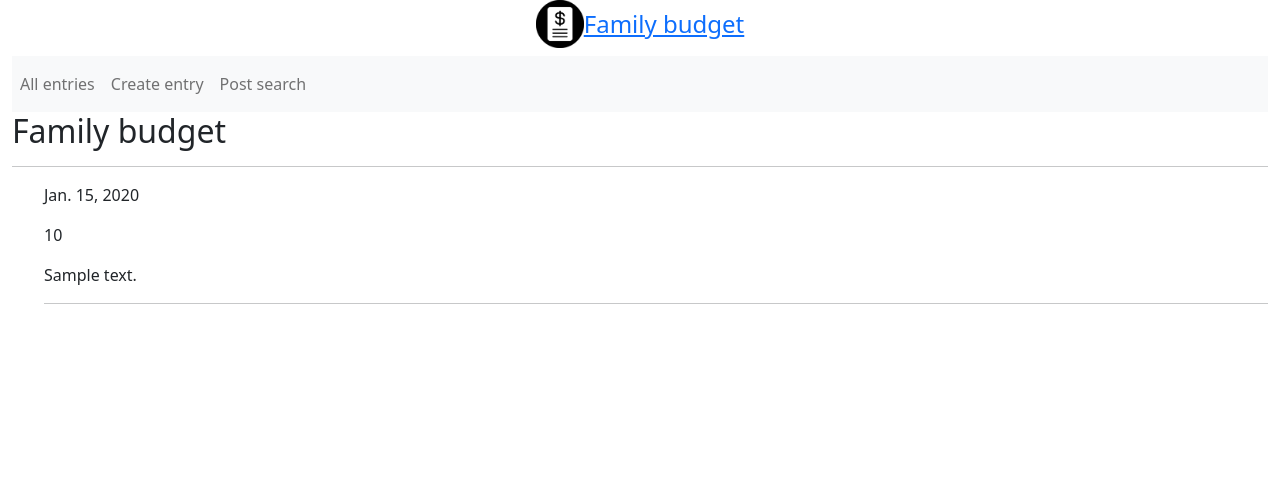
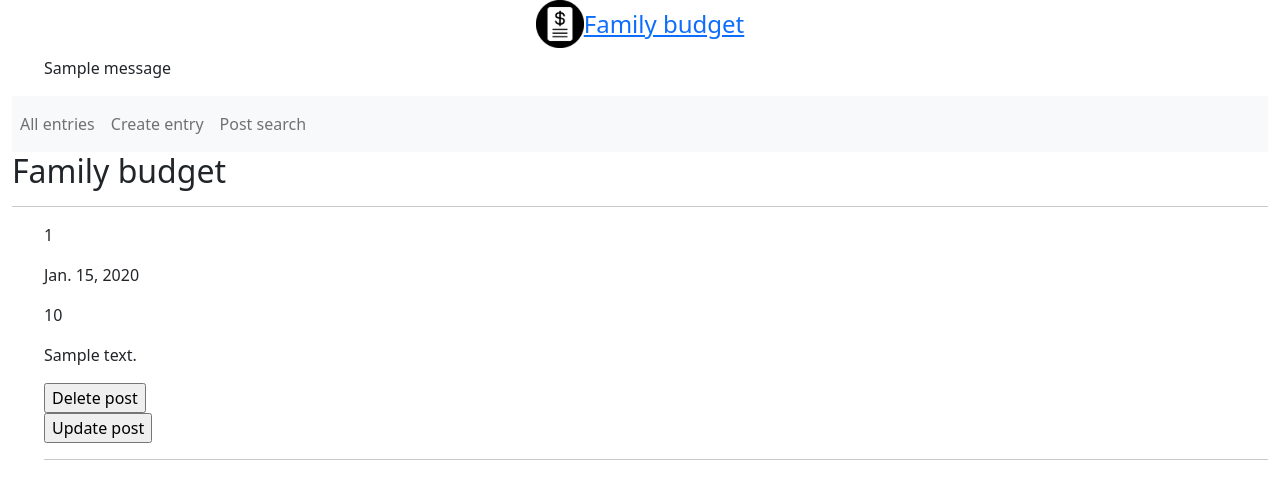
Before and after one commit to YaroslavBordovoy/First_project, a Django app: page / in a window 1280 px wide. Shown: the top 499 px of the page. Run offline with Django 4.2, Linux system fonts and the light colour scheme; tables that the repository leaves empty hold one stand-in row (values such as "Sample post"); one stand-in notice (Sample message) is shown.

Commit message:
Add crud (part II)

```diff
--- a/apps/family_budget/models.py
+++ b/apps/family_budget/models.py
@@ -1,9 +1,7 @@
 from django.db import models
-from django.urls import reverse
 
 
 class Budget(models.Model):
-
     date = models.DateField(verbose_name="Дата")
     amount_spent = models.IntegerField(verbose_name="Потраченная сумма")
     description = models.CharField(max_length=200, verbose_name="Описание")
@@ -18,5 +16,5 @@ class Budget(models.Model):
 
     __repr__ = __str__
 
-    def get_absolute_url(self):
-         return reverse(kwargs={'pk': self.pk})
+    # def get_absolute_url(self):
+    #     return reverse(kwargs={'pk': self.pk})
--- a/apps/family_budget/urls.py
+++ b/apps/family_budget/urls.py
@@ -9,4 +9,6 @@ urlpatterns = [
     path("creating-a-report/", views.create_post, name="create_post"),
     path("post-search/", views.search_post, name="search_post"),
     path("post-information/", views.read_post, name="post_information"),
+    path("delete-post/<int:pk>/", views.delete_post, name="delete_post"),
+    path("post/update-post/<int:pk>/", views.update_post, name="update_post"),
 ]
--- a/apps/family_budget/views.py
+++ b/apps/family_budget/views.py
@@ -1,6 +1,6 @@
 from django.contrib import messages
 from django.http import HttpResponse
-from django.shortcuts import render
+from django.shortcuts import render, redirect, get_object_or_404
 
 from .forms import BudgetForm
 from .models import Budget
@@ -35,11 +35,8 @@ def create_post(request):
 
 
 def read_post(request):
-    query = request.GET.get('q')
-    if query.startswith('0'):
-        pass
-    else:
-        post = Budget.objects.get(pk=query)
+    query = request.GET.get("q")
+    post = Budget.objects.get(pk=query)
 
     context = {
         "title": "Entry information",
@@ -48,12 +45,25 @@ def read_post(request):
     return render(request, "budget/post_info.html", context=context)
 
 
-def update_post(request, id):
-    pass
+def update_post(request, pk: Budget.pk):
+    post = get_object_or_404(Budget, pk=pk)
+    if request.method == "POST":
+        form = BudgetForm(request.POST, instance=post)
+        if form.is_valid():
+            form.save()
+            messages.success(request, "Post has been updated successfully.")
+            return redirect("family_budget:budget")
+        else:
+            form = BudgetForm(instance=post)
+        context = {"title": "Update User", "form": form}
+        return render(request, "budget/update_post.html", context=context)
 
 
-def delete():
-    pass
+def delete_post(request, pk: Budget.pk):
+    post = get_object_or_404(Budget, pk=pk)
+    post.delete()
+    messages.success(request, f"User {post.pk} deleted.")
+    return redirect("family_budget:budget")
 
 
 def search_post(request):
--- a/apps/templates/base.html
+++ b/apps/templates/base.html
@@ -28,6 +28,13 @@
   <body>
     <div class="container-fluid page-wrapper">
         <h4>{% include 'header.html' %}</h4>
+        {% if messages %}
+            <ul class="messages">
+                {% for message in messages %}
+                    {{ message|safe }}
+                {% endfor %}
+            </ul>
+        {% endif %}
 
          <div class="main-content">
              {%  block content %}
--- a/apps/templates/budget/budget.html
+++ b/apps/templates/budget/budget.html
@@ -7,9 +7,12 @@
 
 <ol>
     {% for post in family_budget %}
+        <p>{{ post.pk }}</p>
         <p>{{ post.date }}</p>
         <p>{{ post.amount_spent }}</p>
         <p>{{ post.description }}</p>
+        {% include 'budget/helpers/delete_button.html' %}
+        {% include 'budget/helpers/update_button.html' %}
         <hr>
     {% endfor %}
 </ol>
--- a/apps/templates/budget/create_post.html
+++ b/apps/templates/budget/create_post.html
@@ -12,7 +12,8 @@
     <p><label class="form-label" for="{{ field.id_for_label }}">{{ field.label }}: </label>{{ field }}</p>
     {% endfor %}
 
-    <button type="submit" class="form-button">Add</button>
+    <button type="submit" class="form-button">Add</button><br>
+    <a href="{% url 'family_budget:budget' %}">Back</a>
 
 </form>
 {% endblock %}
--- /dev/null
+++ b/apps/templates/budget/helpers/delete_button.html
@@ -0,0 +1,4 @@
+<form action="{% url 'family_budget:delete_post' post.pk %}" method="post">
+    {% csrf_token %}
+    <input type="submit" value="Delete post">
+</form>
--- /dev/null
+++ b/apps/templates/budget/helpers/update_button.html
@@ -0,0 +1,4 @@
+<form action="{% url 'family_budget:update_post' post.pk %}" method="post">
+    {% csrf_token %}
+    <input type="submit" value="Update post">
+</form>
--- a/apps/templates/budget/search_post.html
+++ b/apps/templates/budget/search_post.html
@@ -10,4 +10,5 @@
             <input name="q" type="text" placeholder="ID">
         </label>
     </form>
+    <a href="{% url 'family_budget:budget' %}">Back</a>
 {% endblock %}
--- a/core/urls.py
+++ b/core/urls.py
@@ -18,5 +18,5 @@ from django.urls import path, include
 
 urlpatterns = [
     path("admin/", admin.site.urls),
-    path("", include("apps.family_budget.urls")),   # Базовая страница
+    path("", include("apps.family_budget.urls")),  # Базовая страница
 ]
```
Also changed, not shown: apps/family_budget/forms.py (+19 -13 lines), apps/templates/budget/update_post.html (added, +16 -0 lines), core/settings.py (+7 -7 lines), apps/family_budget/admin.py (line endings or trailing spaces).
